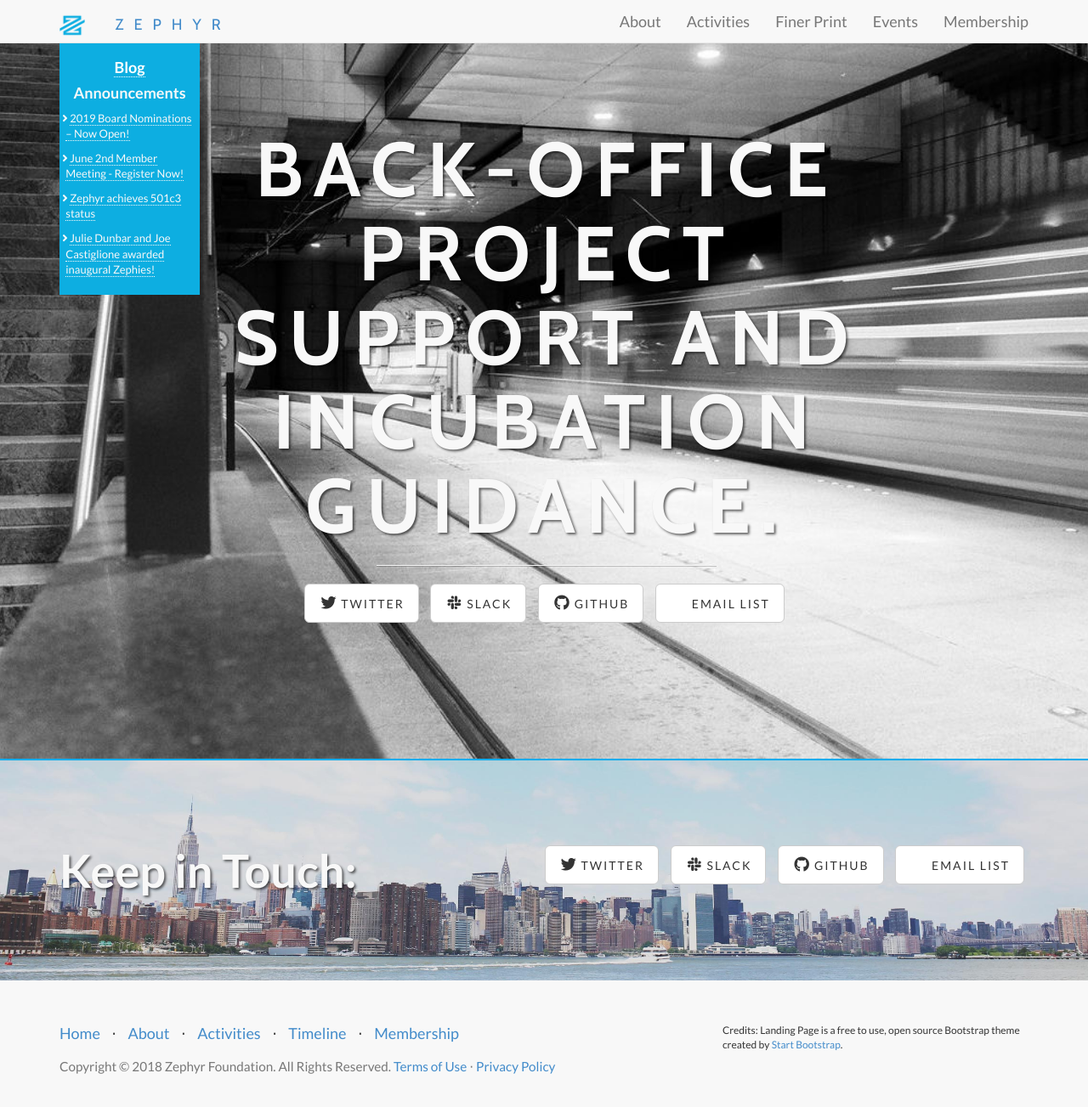
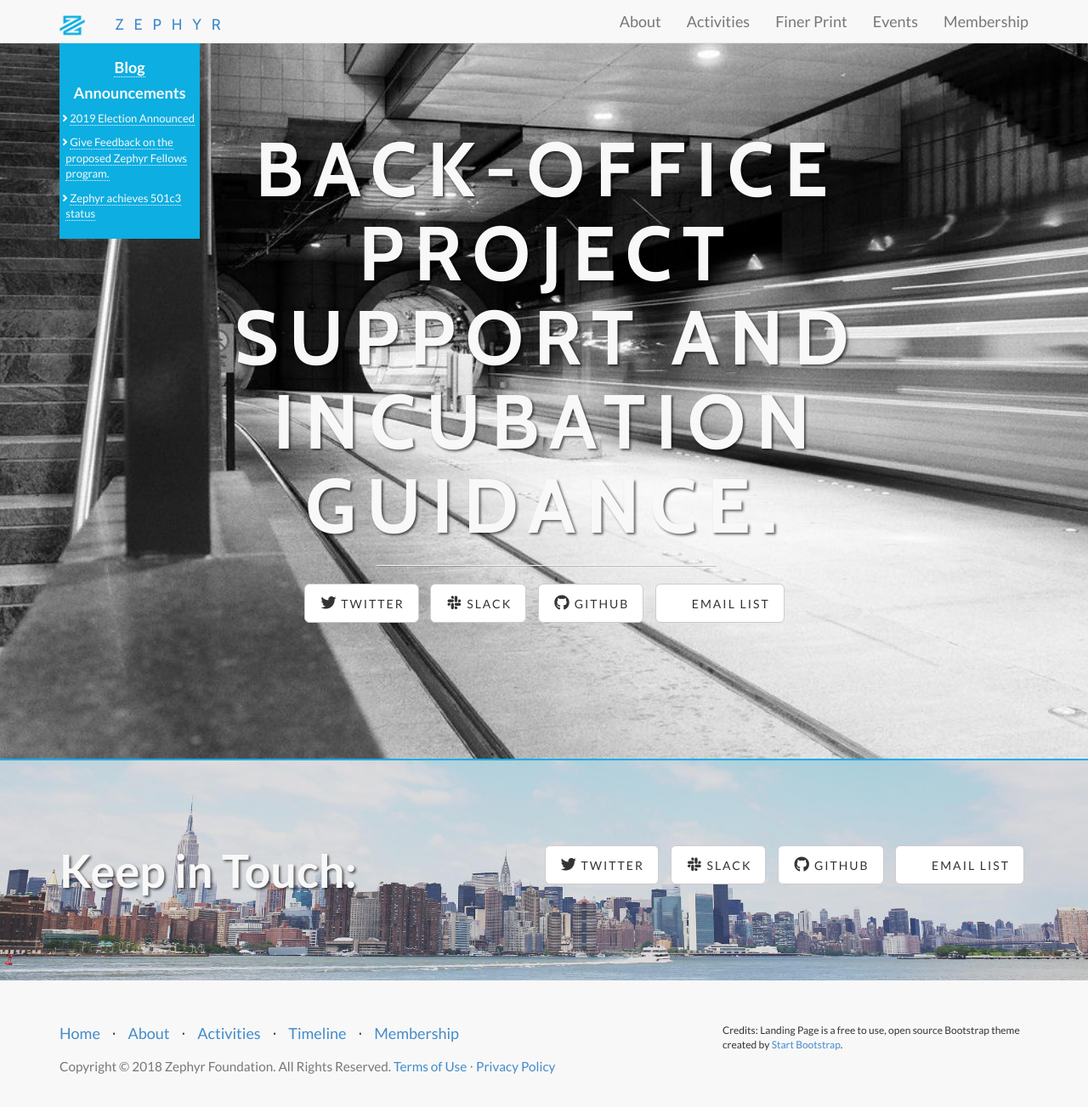
Before and after one commit to ZephyrTransport/zephyr-website, a Jekyll site: the page built from _projects/8-backoffice.md, in a window 1280 px wide and 1317 px high. Shown: the top 1303 px of the window at 85% size. Built offline with Jekyll 4.4.1, drawn with Linux system fonts in a browser that asks for light colours; nearby versions of some CDN libraries.

Commit message:
update announcements

```diff
--- a/_includes/header.html
+++ b/_includes/header.html
@@ -14,19 +14,15 @@
             <h4>Announcements</h4>
             		 <p>
                             &nbsp;<i class="fa fa-angle-right" style="color:#{{ site.highlight-text }}"  aria-hidden="true"></i>
-                            <a href="{{ site.baseurl }}/election" style="color:#{{ site.highlight-text }}">2019 Board Nominations – Now Open!</a>
+                            <a href="{{ site.baseurl }}/election" style="color:#{{ site.highlight-text }}">2019 Election Announced</a>
                       </p>
             		 <p>
                             &nbsp;<i class="fa fa-angle-right" style="color:#{{ site.highlight-text }}"  aria-hidden="true"></i>
-                            <a href="{{ site.baseurl }}/events/2019-jun-member-mtg" style="color:#{{ site.highlight-text }}">June 2nd Member Meeting - Register Now!</a>
+                            <a href="https://medium.com/zephyrfoundation/zephyr-fellowship-for-emerging-travel-analysis-leaders-6c1261405c4f" style="color:#{{ site.highlight-text }}">Give Feedback on the proposed Zephyr Fellows program.</a>
                       </p>
                       <p>
                             &nbsp<i class="fa fa-angle-right" style="color:#{{ site.highlight-text }}"  aria-hidden="true"></i>
                             <a href="{{ site.baseurl }}/501c3" style="color:#{{ site.highlight-text }}">Zephyr achieves 501c3 status</a>
-                      </p>
-					  <p>
-                            &nbsp<i class="fa fa-angle-right" style="color:#{{ site.highlight-text }}"  aria-hidden="true"></i>
-                            <a href="{{ site.baseurl }}/awards" style="color:#{{ site.highlight-text }}">Julie Dunbar and Joe Castiglione awarded inaugural Zephies!</a>
                       </p>
 					</div>
 				</div>
```
